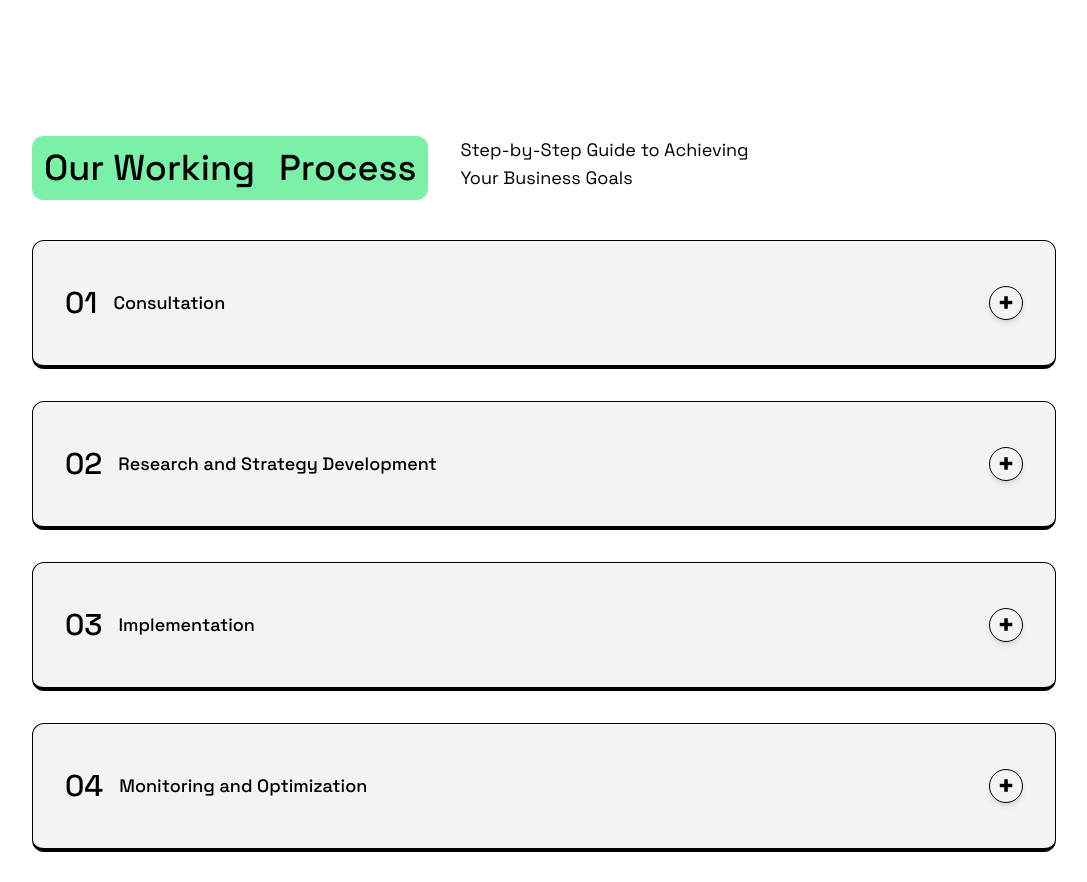
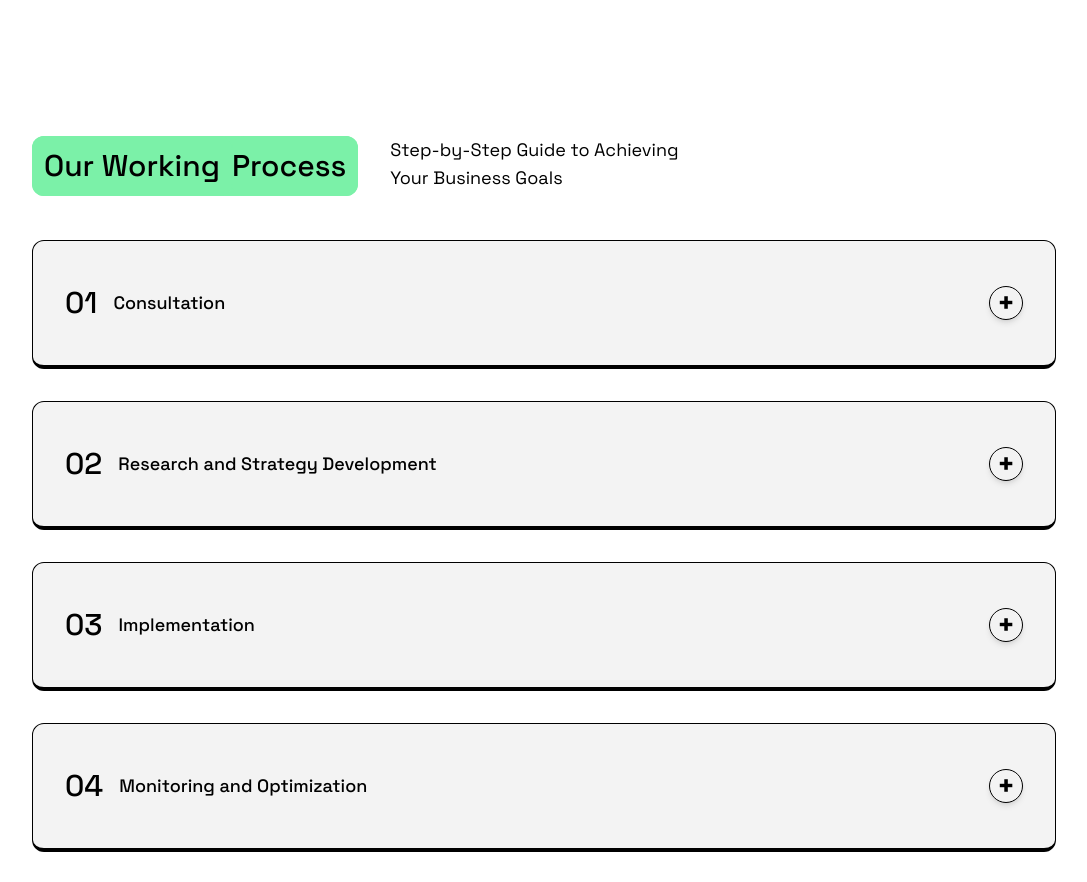
Before and after one commit to Itz-snj/React-Beginner, a React (Vite) app: page / in a window 1280 px wide. Shown: the part 2080-2962 px from the top of the page, without its empty margins (96-1183 px from the left). Built offline with nearby package versions, Linux system fonts and the light colour scheme.

Commit message:
footer added

```diff
--- a/src/components/WorkingProcess.jsx
+++ b/src/components/WorkingProcess.jsx
@@ -43,13 +43,13 @@ const WorkingProcess = () => {
         <section className="px-6 sm:px-8 py-12">
 
             <div className="flex flex-col md:flex-row items-center md:items-start justify-center md:justify-start gap-4 md:px-16 lg:gap-8">
-                <span className="flex flex-col md:flex-row justify-center md:ml-8 items-center text-4xl md:bg-green-300 md:rounded-xl font-medium">
-                    <h2 className="bg-green-300 rounded-xl md:rounded-r-0 p-3 md:whitespace-nowrap">Our Working</h2>
-                    <h2 className="bg-green-300 rounded-xl md:rounded-l-0 p-3">Process</h2>
+                <span className="flex flex-col md:flex-row justify-center md:ml-8 items-center md:text-3xl text-4xl md:bg-green-300 md:rounded-xl font-medium">
+                    <h2 className="bg-green-300 rounded-xl md:rounded-r-0 p-3  md:whitespace-nowrap">Our Working</h2>
+                    <h2 className="bg-green-300 rounded-xl md:rounded-l-0 md:pl-0 p-3">Process</h2>
                 </span>
 
 
-                <p className="text-black text-lg text-center md:text-left md:self-center lg:self-start lg:max-w-[50%] lg:pr-32 pb-4">
+                <p className="text-black md:text-base lg:text-lg text-lg text-center md:text-left md:self-center lg:self-start lg:max-w-[50%] lg:pr-32 pb-4">
                     Step-by-Step Guide to Achieving <span className="md:block">Your Business Goals</span>
                 </p>
             </div>
```
